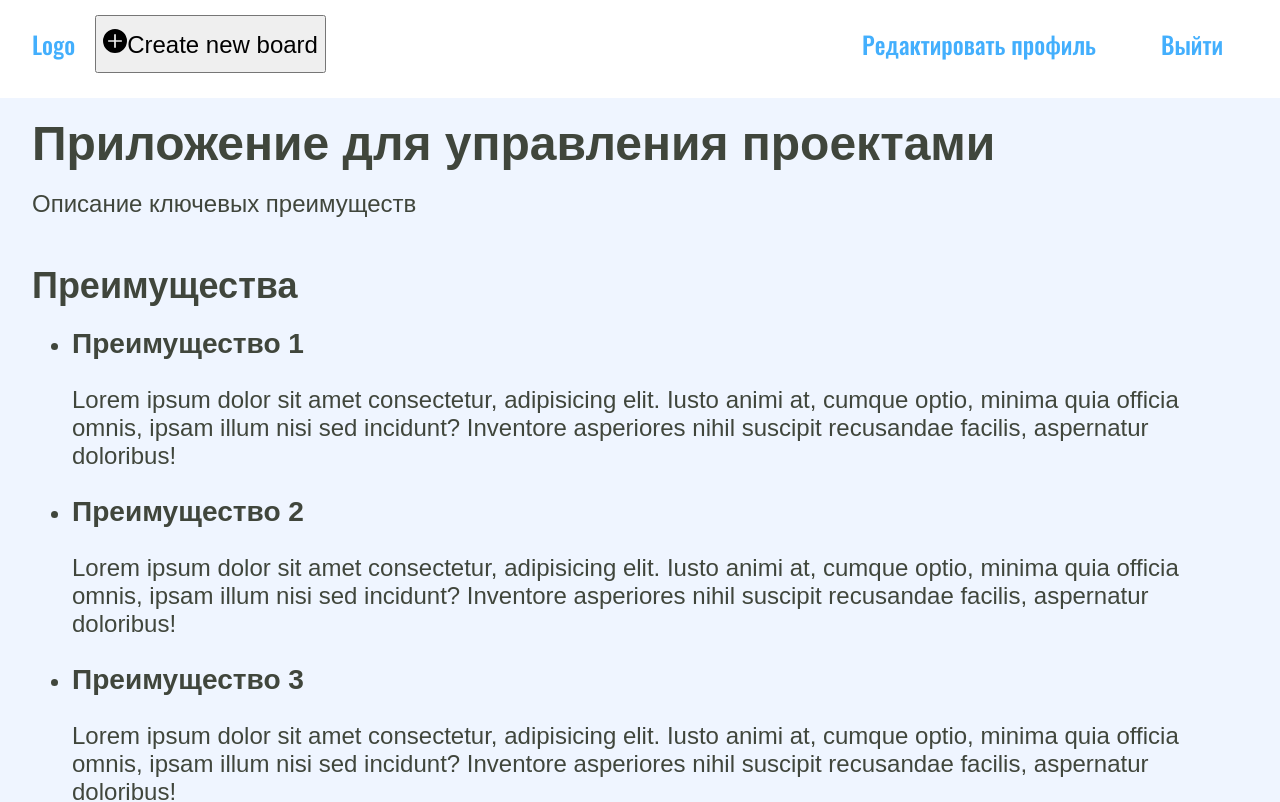
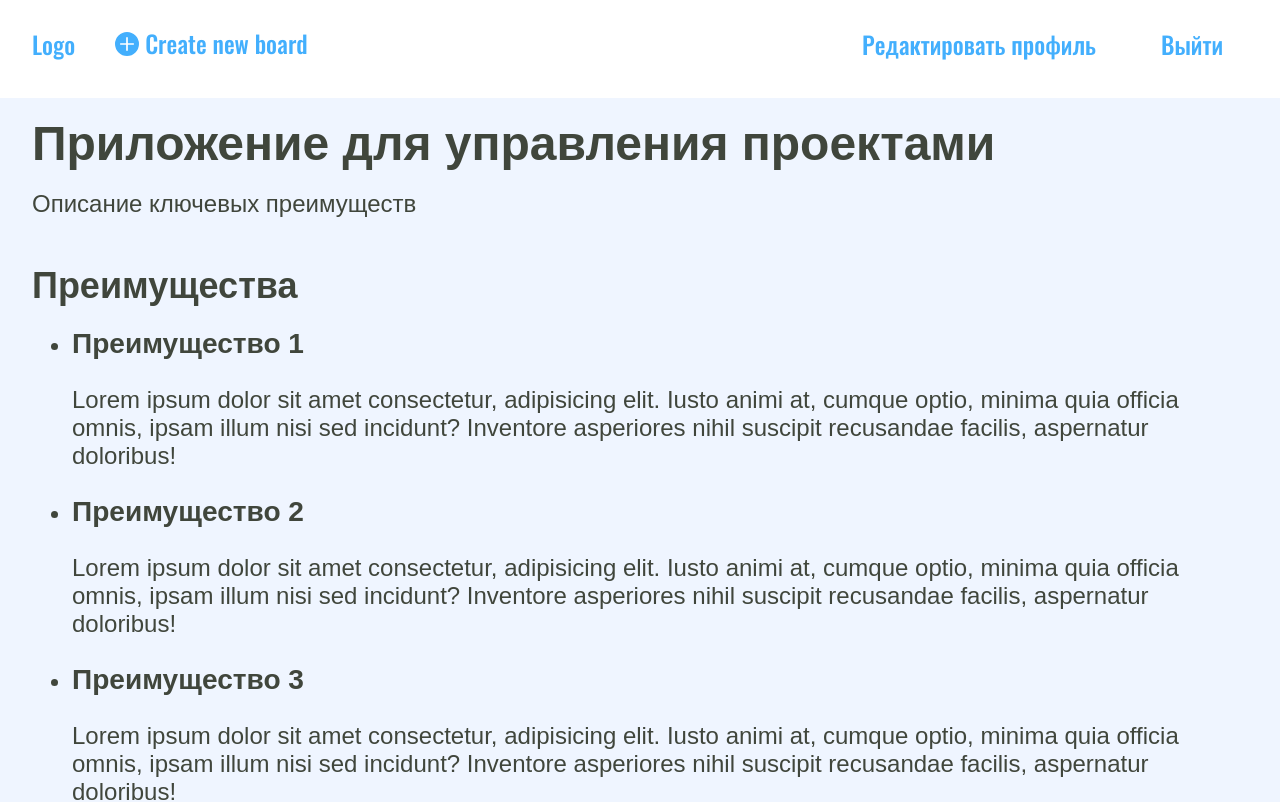
Before and after one commit to dino19981/RSS-project-management-app, a React (Create React App) app: page / in a window 1280 px wide. Shown: the top 802 px of the page. Built offline with nearby package versions, Linux system fonts and the light colour scheme.

Commit message:
feat: add styles for new board button

```diff
--- a/src/styles/sass/abstract/_mixins.scss
+++ b/src/styles/sass/abstract/_mixins.scss
@@ -38,7 +38,7 @@
 
   &:hover:not(.header__link--active),
   &:focus:not(.header__link--active) {
-    color: #fe21b2;
+    color: $hover-link-color;
   }
 
   &:active:not(.header__link--active) {
--- a/src/styles/sass/abstract/_variables.scss
+++ b/src/styles/sass/abstract/_variables.scss
@@ -8,6 +8,7 @@ $dark-green: #40463c;
 
 $background-color: #eff5ff;
 $accent-color: #43affd;
+$hover-link-color: #fe21b2;
 
 // Components
 $btn: rgba(127, 255, 212, 0.1);
--- /dev/null
+++ b/src/styles/sass/components/_btn-new-board.scss
@@ -0,0 +1,28 @@
+.btn-new-board {
+  @include nav-link;
+
+  position: relative;
+  background-color: transparent;
+  border: none;
+  margin-bottom: 0;
+
+  &:hover {
+    background-color: transparent;
+  }
+
+  &:hover .btn-new-board__icon {
+    fill: $hover-link-color;
+  }
+}
+
+.btn-new-board__icon {
+  position: absolute;
+  transition: all 0.5s;
+  top: 50%;
+  transform: translateY(-50%);
+  fill: $accent-color;
+}
+
+.btn-new-board__text {
+  margin-left: 30px;
+}
--- a/src/styles/sass/components/_btn.scss
+++ b/src/styles/sass/components/_btn.scss
@@ -29,8 +29,8 @@
   }
 
   &:hover {
-    background-color: #fe21b2;
-    border-color: #fe21b2;
+    background-color: $hover-link-color;
+    border-color: $hover-link-color;
     color: $basic-white;
   }
 
@@ -48,8 +48,8 @@
   transition: all 0.3s;
 
   &:hover {
-    background-color: #fe21b2;
-    border-color: #fe21b2;
+    background-color: $hover-link-color;
+    border-color: $hover-link-color;
     color: $basic-white;
   }
 }
--- a/src/styles/sass/main.scss
+++ b/src/styles/sass/main.scss
@@ -14,4 +14,5 @@
 // components
 @import "components/_user-nav";
 @import "components/_btn";
+@import "components/_btn-new-board";
 @import "components/_glitch";
```
